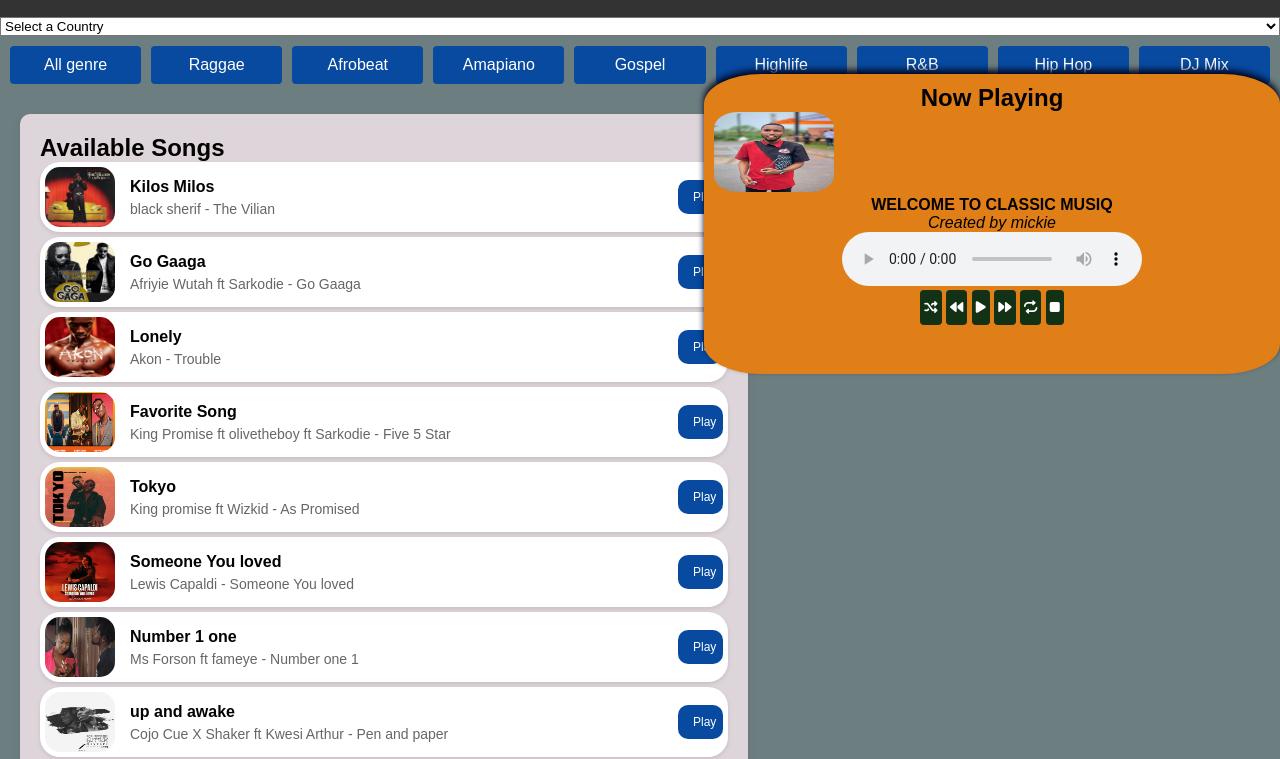
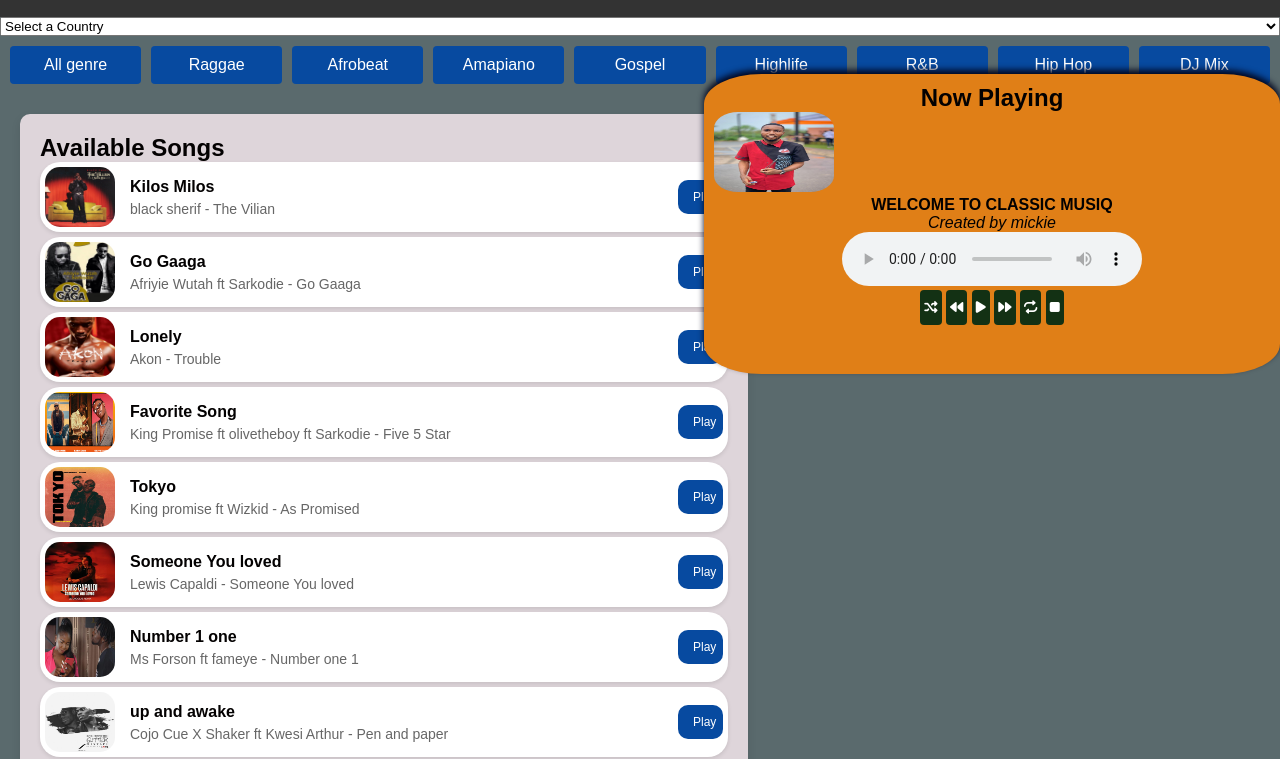
Before and after one commit to mickiefender/classic-musiq.com, a plain HTML site: page index.html in a window 1280 px wide. Shown: the part 54-813 px from the top of the page. Drawn offline with Linux system fonts and the light colour scheme.

Commit message:
Add files via upload

```diff
--- a/index.css
+++ b/index.css
@@ -7,7 +7,7 @@
 
 body {
   font-family: 'Arial', sans-serif;
-  background-color: #6d7e81;
+  background-color: #5a6a6d;
   color: #030101;
   position: relative;
   display: flex;
```
